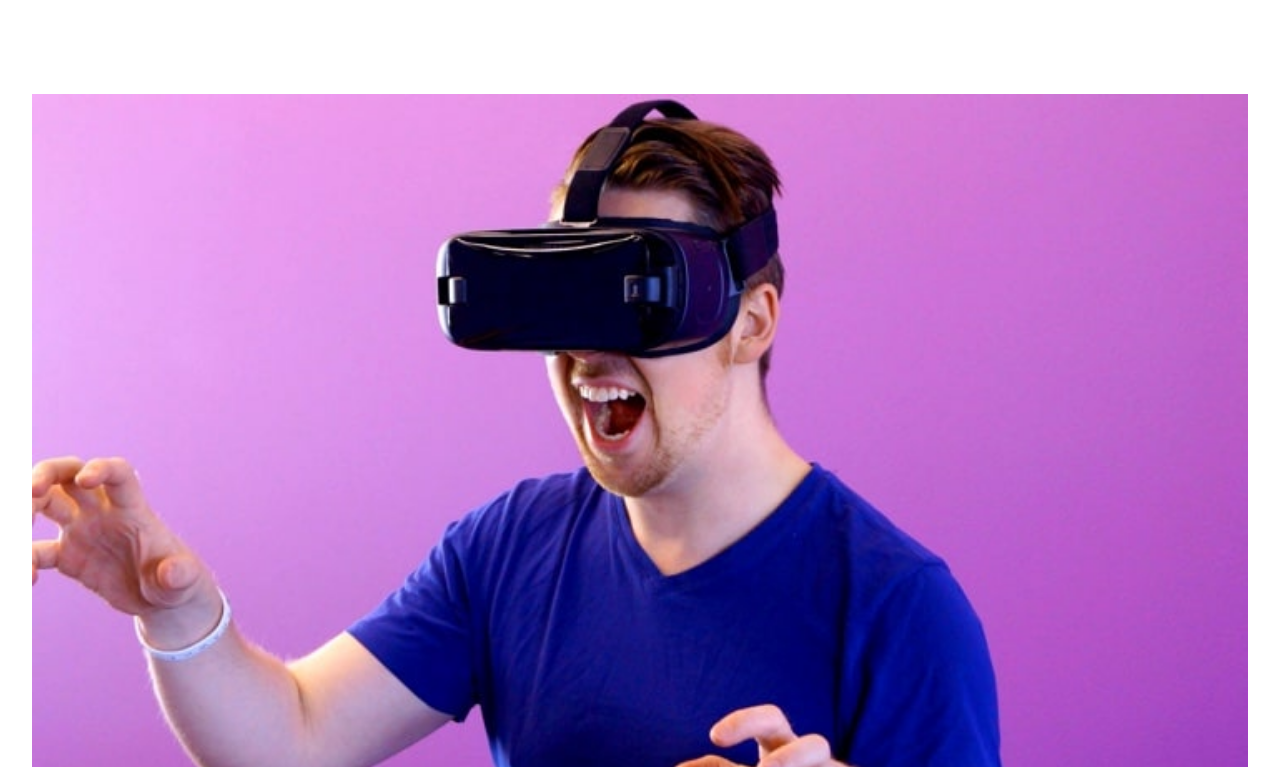
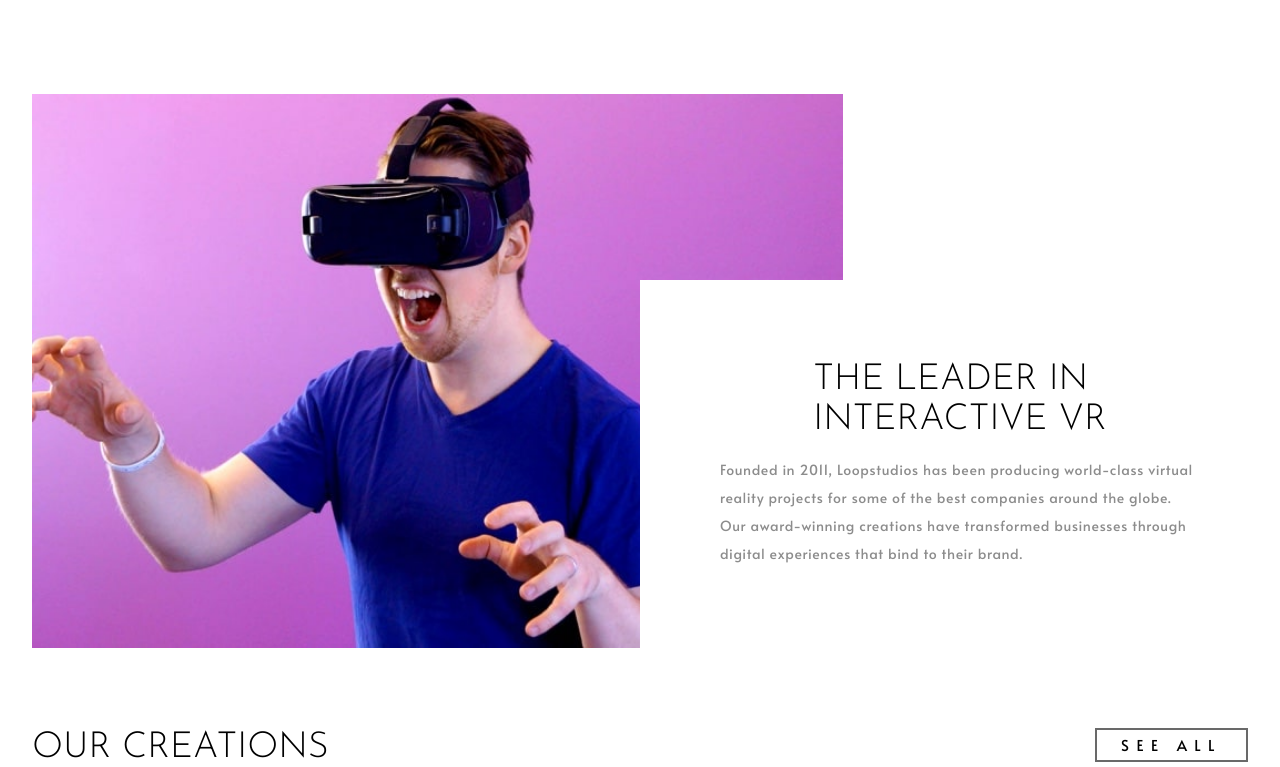
Before and after one commit to cdhumphreys/fm-loopstudio-landingpage, a React (Create React App) app: page / in a window 1280 px wide. Shown: the part 453-1220 px from the top of the page. Built offline with nearby package versions, Linux system fonts and the light colour scheme.

Commit message:
finishing CompanyDescription
+ adding missing proptypes

```diff
--- a/src/components/CompanyDescription.js
+++ b/src/components/CompanyDescription.js
@@ -7,18 +7,18 @@ const CompanyDescription = () => {
     const desktopInteractiveImageSrc = `${process.env.PUBLIC_URL}/images/desktop/image-interactive.jpg`;
     return (
         <section className="bg-white mt-24 mb-20">
-            <Container className="flex flex-col jsutify-center items-center">
+            <Container className="flex flex-col jsutify-center items-center md:flex-row md:flex-nowrap">
                 <img
-                    className="relative"
+                    className="relative md:w-2/3 z-0"
                     src={mobileInteractiveImageSrc}
                     alt="Interative VR"
                     srcSet={`${desktopInteractiveImageSrc} 768w`}
                 />
-                <div className="flex flex-col">
-                    <div className="pt-8 pb-4">
-                        <SectionHeader text="The leader in interactive VR" />
+                <div className="bg-white flex flex-col md:absolute md:bottom-0 md:items-center md:justify-center md:p-20 md:right-0 md:w-1/2 md:max-h-full z-10">
+                    <div className="pt-6 pb-4 md:pt-0">
+                        <SectionHeader text={"The leader in\ninteractive VR"} className="md:text-left" />
                     </div>
-                    <p className="text-gray pb-8 leading-7 tracking-wider text-center">
+                    <p className="text-sm text-gray leading-7 tracking-wider text-center md:text-left">
                         Founded in 2011, Loopstudios has been producing world-class virtual reality projects for some of
                         the best companies around the globe. Our award-winning creations have transformed businesses
                         through digital experiences that bind to their brand.
--- a/src/components/common/Container.js
+++ b/src/components/common/Container.js
@@ -2,7 +2,7 @@ import React from "react";
 import Proptypes from "prop-types";
 
 const Container = ({ children, className = "" }) => {
-    return <div className={`container mx-auto flex flex-wrap px-8 ${className}`}>{children}</div>;
+    return <div className={`relative container mx-auto flex flex-wrap px-8 ${className}`}>{children}</div>;
 };
 
 Container.propTypes = {
--- a/src/components/common/SectionHeader.js
+++ b/src/components/common/SectionHeader.js
@@ -1,12 +1,13 @@
 import React from "react";
 import Proptypes from "prop-types";
 
-const SectionHeader = ({ text }) => {
-    return <h1 className="text-center uppercase text-4xl font-thin">{text}</h1>;
+const SectionHeader = ({ text, className = "" }) => {
+    return <h1 className={`text-center uppercase text-4xl font-thin whitespace-pre-wrap ${className}`}>{text}</h1>;
 };
 
 SectionHeader.propTypes = {
     text: Proptypes.string.isRequired,
+    className: Proptypes.string,
 };
 
 export default SectionHeader;
```
